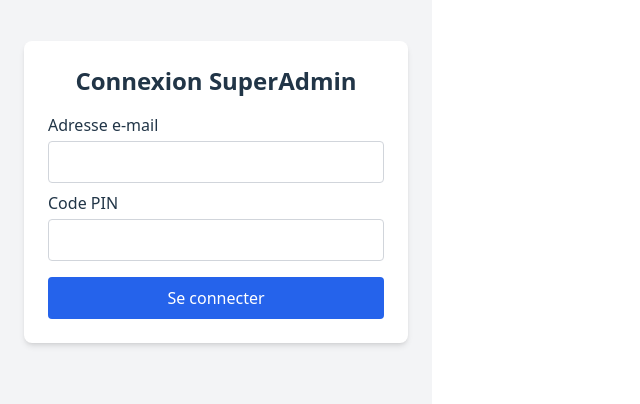
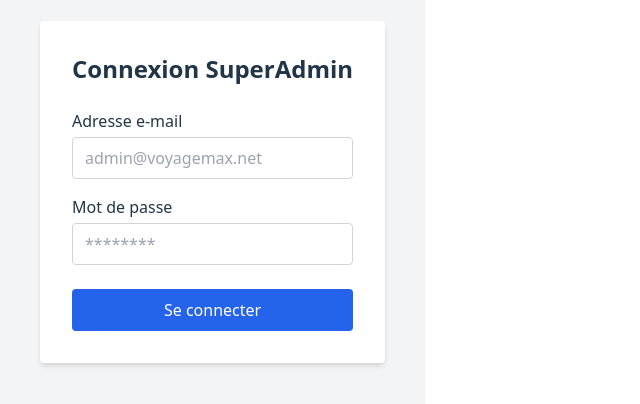
Before and after one commit to hdesumo/voyagemax-superadmin, a React (Vite) app: page /login in a window 1280 px wide. Shown: the part 232-636 px from the top of the page, without its empty margins (0-640 px from the left). Built offline with nearby package versions, Linux system fonts and the light colour scheme.

Commit message:
✅ Fix SuperAdmin login to use password instead of pin

```diff
--- a/src/pages/LoginPage.jsx
+++ b/src/pages/LoginPage.jsx
@@ -1,74 +1,77 @@
-import React, { useState } from "react";
-import { useNavigate } from "react-router-dom";
-import axios from "axios";
+import React, { useState } from 'react';
+import axios from 'axios';
+import { useNavigate } from 'react-router-dom';
 
 const LoginPage = () => {
-  const [email, setEmail] = useState("");
-  const [pin, setPin] = useState("");
-  const [error, setError] = useState("");
+  const [email, setEmail] = useState('');
+  const [password, setPassword] = useState('');
+  const [error, setError] = useState('');
   const navigate = useNavigate();
 
   const handleLogin = async (e) => {
     e.preventDefault();
-    setError("");
+    setError('');
 
     try {
       const response = await axios.post(
         `${import.meta.env.VITE_API_URL}/api/login/superadmin`,
-        {
-          email,
-          pin,
-        }
+        { email, password }
       );
 
-      const { token } = response.data;
-      localStorage.setItem("token", token);
-      navigate("/dashboard");
+      if (response.data && response.data.token) {
+        localStorage.setItem('token', response.data.token);
+        navigate('/dashboard');
+      } else {
+        setError('Identifiants incorrects. Veuillez réessayer.');
+      }
     } catch (err) {
-      setError("Identifiants invalides");
+      setError(
+        err.response?.data?.message || 'Erreur de connexion. Veuillez réessayer.'
+      );
     }
   };
 
   return (
-    <div className="flex items-center justify-center min-h-screen bg-gray-100">
-      <form
-        onSubmit={handleLogin}
-        className="bg-white p-6 rounded-lg shadow-md w-full max-w-sm"
-      >
-        <h2 className="text-2xl font-bold mb-4 text-center">Connexion SuperAdmin</h2>
+    <div className="min-h-screen flex items-center justify-center bg-gray-100 px-4">
+      <div className="bg-white p-8 rounded shadow-md w-full max-w-md">
+        <h1 className="text-2xl font-bold mb-6 text-center">Connexion SuperAdmin</h1>
 
-        <label className="block mb-2">
-          Adresse e-mail
+        {error && <p className="text-red-600 mb-4 text-center">{error}</p>}
+
+        <form onSubmit={handleLogin}>
+          <div className="mb-4">
+            <label className="block mb-1 font-medium">Adresse e-mail</label>
             <input
               type="email"
               value={email}
               onChange={(e) => setEmail(e.target.value)}
-            className="w-full mt-1 p-2 border border-gray-300 rounded"
               required
+              className="w-full border border-gray-300 px-3 py-2 rounded"
+              placeholder="admin@voyagemax.net"
             />
-        </label>
+          </div>
 
-        <label className="block mb-4">
-          Code PIN
+          <div className="mb-6">
+            <label className="block mb-1 font-medium">Mot de passe</label>
             <input
               type="password"
-            value={pin}
-            onChange={(e) => setPin(e.target.value)}
-            className="w-full mt-1 p-2 border border-gray-300 rounded"
+              value={password}
+              onChange={(e) => setPassword(e.target.value)}
               required
+              className="w-full border border-gray-300 px-3 py-2 rounded"
+              placeholder="********"
             />
-        </label>
-
-        {error && <p className="text-red-500 mb-4 text-sm">{error}</p>}
+          </div>
 
           <button
             type="submit"
-          className="w-full bg-blue-600 text-white py-2 px-4 rounded hover:bg-blue-700 transition"
+            className="w-full bg-blue-600 text-white py-2 rounded hover:bg-blue-700 transition"
           >
             Se connecter
           </button>
         </form>
       </div>
+    </div>
   );
 };
 
```
Lines whose indentation alone changed are shown as unchanged.
